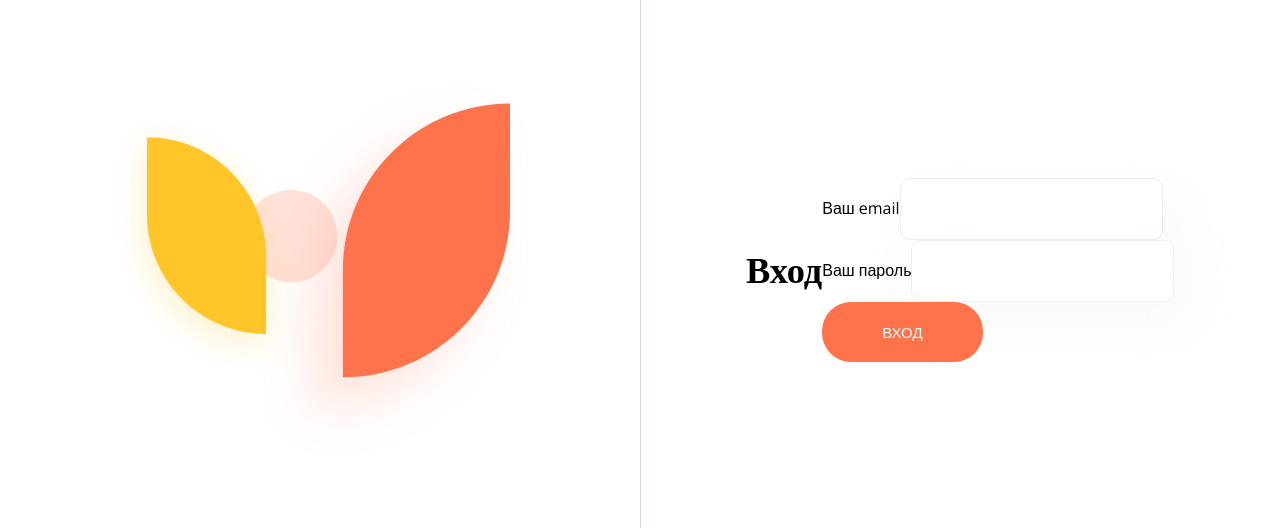
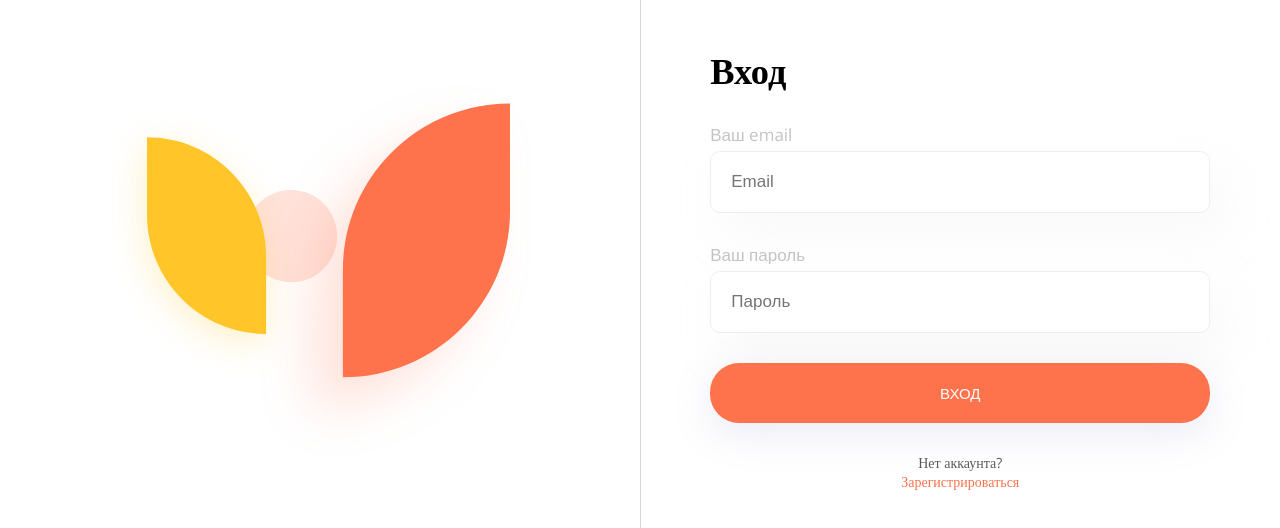
Before and after one commit to southatelove/delivery, a React (Vite) app: page /auth/login in a window 1280 px wide. Shown: the part 130-658 px from the top of the page. Built offline with nearby package versions, Linux system fonts and the light colour scheme.

Commit message:
requireAuth

```diff
--- a/src/components/Button/Button.module.css
+++ b/src/components/Button/Button.module.css
@@ -7,6 +7,7 @@
   border-radius: 29px;
   font-style: normal;
   font-weight: 400;
+  box-shadow: 0px 10px 40px 0px rgba(122, 129, 190, 0.16);
 }
 .small {
   font-size: 16px;
--- /dev/null
+++ b/src/helpers/RequireAuth.tsx
@@ -0,0 +1,11 @@
+import React from "react";
+import { ReactNode } from "react";
+import { Navigate } from "react-router-dom";
+export const RequireAuth = ({ children }: { children: ReactNode }) => {
+  const jwt = null;
+
+  if (!jwt) {
+    return <Navigate to="/auth/login" replace />;
+  }
+  return children;
+};
--- a/src/main.tsx
+++ b/src/main.tsx
@@ -12,13 +12,18 @@ import { PREFIX } from "./helpers/API.ts";
 import { AuthLayout } from "./layout/Auth/AuthLayout.tsx";
 import { Login } from "./pages/Login/Login.tsx";
 import { Register } from "./pages/Register/Register.tsx";
+import { RequireAuth } from "./helpers/RequireAuth.tsx";
 
 const Menu = lazy(() => import("./pages/Menu/Menu.tsx"));
 
 const router = createBrowserRouter([
   {
     path: "/",
-    element: <Layout />,
+    element: (
+      <RequireAuth>
+        <Layout />
+      </RequireAuth>
+    ),
     children: [
       {
         path: "/",
--- a/src/pages/Login/Login.module.css
+++ b/src/pages/Login/Login.module.css
@@ -0,0 +1,44 @@
+.login {
+  display: flex;
+  flex-direction: column;
+  gap: 30px;
+  width: 100%;
+  max-width: 500px;
+}
+
+.form {
+  display: flex;
+  flex-direction: column;
+  gap: 30px;
+}
+.field {
+  display: flex;
+  flex-direction: column;
+  gap: 5px;
+}
+.field label {
+  color: #c4c4c4;
+  font-size: 17px;
+  font-style: normal;
+  font-weight: 400;
+  line-height: normal;
+}
+.links {
+  display: flex;
+  flex-direction: column;
+  align-items: center;
+  color: var(--text-secondary-color);
+  text-align: center;
+  font-family: Open Sans;
+  font-size: 14px;
+}
+.links a {
+  text-decoration: none;
+  color: var(--primary-color);
+}
+.error {
+  background: var(--primary-color);
+  color: white;
+  border-radius: 10px;
+  padding: 20px;
+}
--- a/src/pages/Login/Login.tsx
+++ b/src/pages/Login/Login.tsx
@@ -1,41 +1,73 @@
+import { Link } from "react-router-dom";
 import Button from "../../components/Button/Button";
 import Headling from "../../components/Headling/Headling";
 import Input from "../../components/Input/Input";
 import styles from "./Login.module.css";
+import { FormEvent, useState } from "react";
+import axios, { AxiosError } from "axios";
+import { PREFIX } from "../../helpers/API";
+
+export interface LoginForm {
+  email: {
+    value: string;
+  };
+  password: {
+    value: string;
+  };
+}
 
 export function Login() {
+  const [error, setError] = useState<string | undefined>();
+
+  const submit = async (e: FormEvent) => {
+    e.preventDefault();
+    setError("");
+    const target = e.target as typeof e.target & LoginForm;
+    const { email, password } = target;
+    await sendLogin(email.value, password.value);
+  };
+  const sendLogin = async (email: string, password: string) => {
+    try {
+      const { data } = await axios.post(`${PREFIX}/auth/login`, {
+        email,
+        password,
+      });
+      console.log(data);
+    } catch (e) {
+      if (e instanceof AxiosError) {
+        console.log(e);
+        setError(e.response?.data.message);
+      }
+    }
+  };
   return (
     <>
-      {/* <div>
-        <div>
-          <Headling>Вход</Headling>
-          <p>Ваш Email</p>
-          <Input></Input>
-          <p>Ваш Пароль</p>
-          <Input></Input>
+      <div className={styles["login"]}>
+        <Headling>Вход</Headling>
+        {error && <div className={styles["error"]}>{error}</div>}
+        <form className={styles["form"]} onSubmit={submit}>
+          <div className={styles["field"]}>
+            <label htmlFor="email">Ваш email</label>
+            <Input id="email" name="email" placeholder="Email" />
+          </div>
+          <div className={styles["field"]}>
+            <label htmlFor="password" placeholder="Пароль">
+              Ваш пароль
+            </label>
+            <Input
+              id="password"
+              type="password"
+              name="password"
+              placeholder="Пароль"
+            />
+          </div>
+          <Button appearence="big">Вход</Button>
+        </form>
+        <div className={styles["links"]}>
+          <div>Нет аккаунта?</div>
+          <Link to="/register"> Зарегистрироваться</Link>
         </div>
-        <div>
-          <Button>Вход</Button>
-          <div>
-            <a href="*">Нет аккаунта?</a>
-          </div>
-          <div>
-            <p>Зарегистрироваться</p>
-          </div>
-        </div>
-      </div> */}
-      <Headling>Вход</Headling>
-      <form>
-        <div>
-          <label htmlFor="email">Ваш email</label>
-          <Input id="email" />
-        </div>
-        <div>
-          <label htmlFor="password">Ваш пароль</label>
-          <Input id="password" type="password" />
-        </div>
-        <Button appearence="big">Вход</Button>
-      </form>
+      </div>
     </>
   );
 }
```
